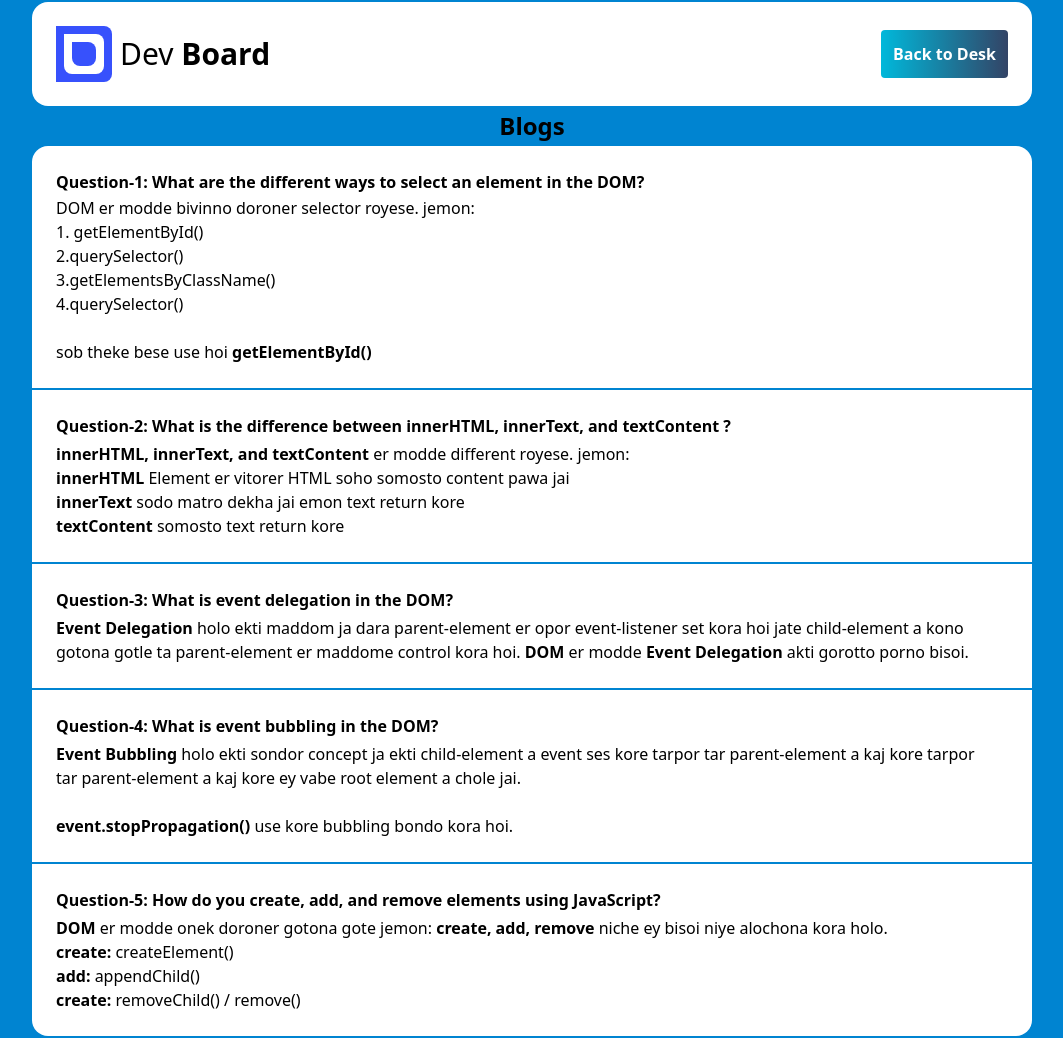
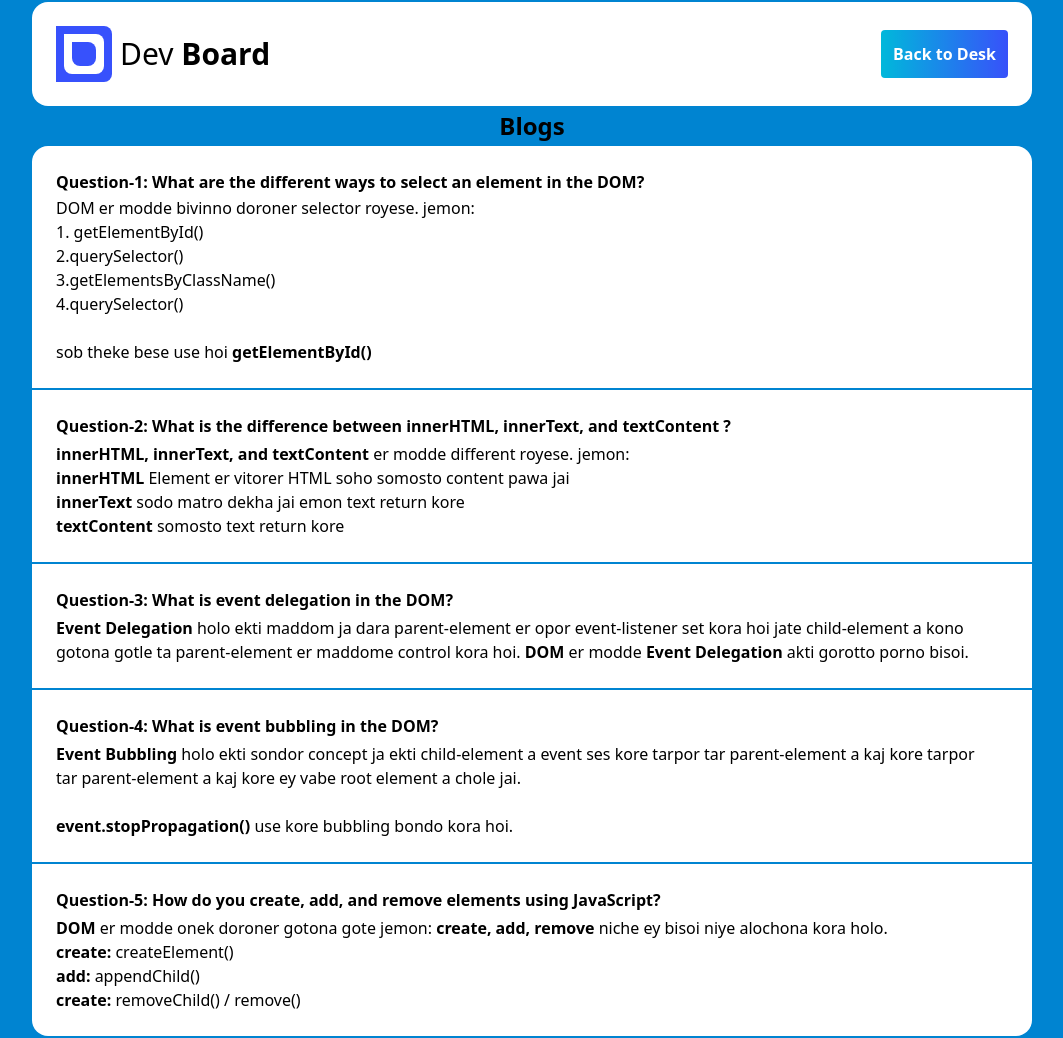
Before and after one commit to Ayatullah284/Assignment_5, a plain HTML site: page index-2.html in a window 1280 px wide. Shown: the whole page, without its empty margins (108-1171 px from the left). Drawn offline with nearby package versions, Linux system fonts and the light colour scheme.

Commit message:
Al-Hamdulillah final commit

```diff
--- a/index-2.html
+++ b/index-2.html
@@ -27,7 +27,7 @@
                     </div>
                     <h1 class="text-3xl">Dev <span class="font-bold">Board</span> </h1>
                 </div>
-                <button id="back-btn" class="bg-linear-to-r from-cyan-500 bg-[#346] p-3 rounded cursor-pointer text-white font-bold">Back to Desk</button>
+                <button id="back-btn" class="bg-linear-to-r from-cyan-500 bg-[#3851fa] p-3 rounded cursor-pointer text-white font-bold">Back to Desk</button>
 
             </div>
         </nav>
```
